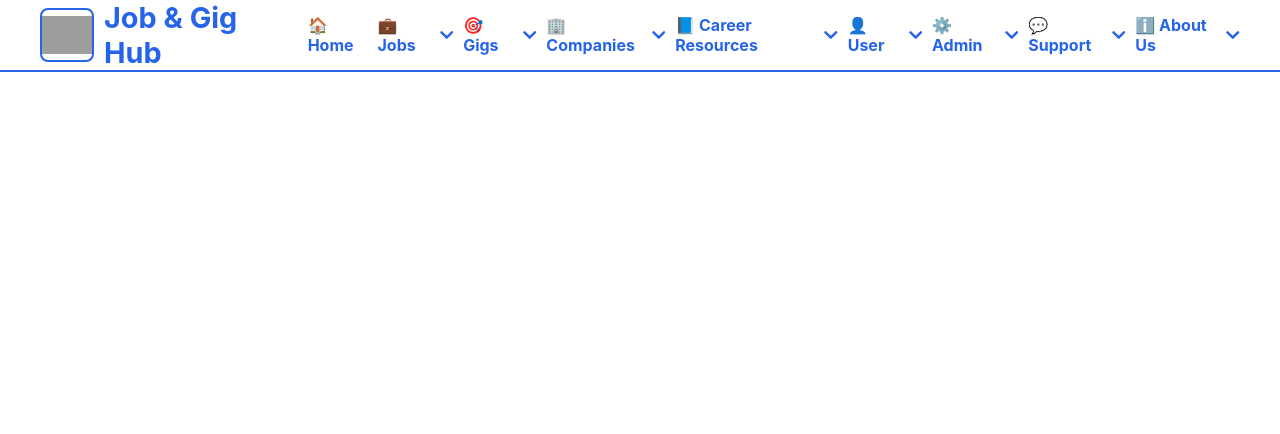
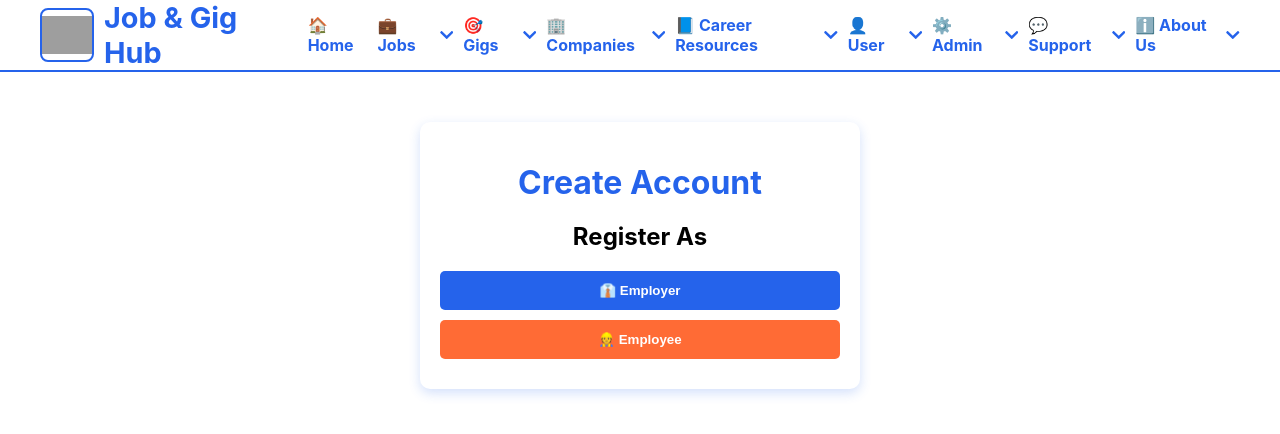
Before and after one commit to 777Wolf-dot/job-search, a React (Create React App) app: page /user/register in a window 1280 px wide. Shown: the top 434 px of the page. Built offline with nearby package versions, Linux system fonts and the light colour scheme; grey boxes are pictures that could not be loaded.

Commit message:
first commit

```diff
--- a/package.json
+++ b/package.json
@@ -3,6 +3,7 @@
   "version": "0.1.0",
   "private": true,
   "dependencies": {
+    "@supabase/supabase-js": "^2.58.0",
     "@testing-library/dom": "^10.4.1",
     "@testing-library/jest-dom": "^6.8.0",
     "@testing-library/react": "^16.3.0",
--- a/src/App.js
+++ b/src/App.js
@@ -13,6 +13,7 @@ import Home from "./Pages/Home";
 import MissionVision from "./Pages/About/MissionVision";
 import OurStory from "./Pages/About/OurStory";
 import Team from "./Pages/About/Team";
+import Register from "./Pages/User/Register";
 // import Contact from "./Pages/Contact";
 // import NotFound from "./Pages/NotFound";
 
@@ -27,6 +28,7 @@ function App() {
         <Route path="/about/our-story" element={<OurStory />} />
         <Route path="/about/mission" element={<MissionVision />} />
         <Route path="/about/team" element={<Team />} />
+        <Route path="/user/register" element={<Register />} />
     </Routes>
     </>
   );
--- a/src/Components/Navbar.js
+++ b/src/Components/Navbar.js
@@ -82,7 +82,7 @@ const Navbar = () => {
       key: "user",
       links: [
         { name: "Login", path: "/login" },
-        { name: "Register", path: "/register" },
+        { name: "Register", path: "/user/register" },
         { name: "Profile", path: "/profile" },
         { name: "Dashboard", path: "/dashboard" },
       ],
--- /dev/null
+++ b/src/Pages/User/Register.js
@@ -0,0 +1,103 @@
+import React, { useState } from "react";
+import { supabase } from "../../supabaseClient";
+import "../User/userstyling/Register.css"
+
+const Register = () => {
+  const [role, setRole] = useState(""); // employer | employee
+  const [email, setEmail] = useState("");
+  const [password, setPassword] = useState("");
+  const [name, setName] = useState("");
+  const [loading, setLoading] = useState(false);
+  const [message, setMessage] = useState("");
+
+  const handleRegister = async (e) => {
+    e.preventDefault();
+    setLoading(true);
+    setMessage("");
+
+    try {
+      // 1. Create user in Supabase Auth
+      const { data, error } = await supabase.auth.signUp({
+        email,
+        password,
+      });
+
+      if (error) throw error;
+
+      // 2. Store role + name in user_profiles table
+      const user = data.user;
+      if (user) {
+        const { error: profileError } = await supabase
+          .from("user_profiles")
+          .insert([
+            {
+              id: user.id, // same id as auth
+              name,
+              role,
+              email,
+            },
+          ]);
+
+        if (profileError) throw profileError;
+      }
+
+      setMessage("✅ Account created! Check your email to verify.");
+    } catch (err) {
+      console.error(err);
+      setMessage("❌ " + err.message);
+    } finally {
+      setLoading(false);
+    }
+  };
+
+  return (
+    <div className="register-container">
+      <h1>Create Account</h1>
+
+      {/* STEP 1: Role selection */}
+      {!role ? (
+        <div className="role-selection">
+          <h2>Register As</h2>
+          <button onClick={() => setRole("employer")} className="btn primary">
+            👔 Employer
+          </button>
+          <button onClick={() => setRole("employee")} className="btn secondary">
+            👷 Employee
+          </button>
+        </div>
+      ) : (
+        /* STEP 2: Registration Form */
+        <form onSubmit={handleRegister} className="register-form">
+          <h2>{role === "employer" ? "Employer" : "Employee"} Signup</h2>
+          <input
+            type="text"
+            placeholder="Full Name / Company"
+            value={name}
+            onChange={(e) => setName(e.target.value)}
+            required
+          />
+          <input
+            type="email"
+            placeholder="Email Address"
+            value={email}
+            onChange={(e) => setEmail(e.target.value)}
+            required
+          />
+          <input
+            type="password"
+            placeholder="Password (min 6 chars)"
+            value={password}
+            onChange={(e) => setPassword(e.target.value)}
+            required
+          />
+          <button type="submit" className="btn primary" disabled={loading}>
+            {loading ? "Creating..." : "Register"}
+          </button>
+          <p className="message">{message}</p>
+        </form>
+      )}
+    </div>
+  );
+};
+
+export default Register;
--- /dev/null
+++ b/src/Pages/User/userstyling/Register.css
@@ -0,0 +1,40 @@
+.register-container {
+  max-width: 400px;
+  margin: 50px auto;
+  padding: 20px;
+  text-align: center;
+  background: #ffffff;
+  border-radius: 10px;
+  box-shadow: 0 4px 12px rgba(37, 99, 235, 0.2);
+}
+
+.register-container h1 {
+  color: #2563EB;
+  margin-bottom: 20px;
+}
+
+.role-selection button {
+  display: block;
+  width: 100%;
+  margin: 10px 0;
+}
+
+.register-form input {
+  width: 100%;
+  padding: 12px;
+  margin: 10px 0;
+  border: 1px solid #ccc;
+  border-radius: 8px;
+}
+
+.register-form button {
+  width: 100%;
+  padding: 12px;
+  margin-top: 10px;
+}
+
+.message {
+  margin-top: 10px;
+  color: #2563EB;
+  font-weight: bold;
+}
--- /dev/null
+++ b/src/supabaseClient.js
@@ -0,0 +1,8 @@
+// src/supabaseClient.js
+import { createClient } from "@supabase/supabase-js";
+
+// Get these from your Supabase project settings
+const SUPABASE_URL = "https://afwoovvkjgbwgoerduva.supabase.co";
+const SUPABASE_ANON_KEY = "eyJhbGciOiJIUzI1NiIsInR5cCI6IkpXVCJ9.eyJpc3MiOiJzdXBhYmFzZSIsInJlZiI6ImFmd29vdnZramdid2dvZXJkdXZhIiwicm9sZSI6ImFub24iLCJpYXQiOjE3NTg4NjI3NTAsImV4cCI6MjA3NDQzODc1MH0.seE0dr2C2k9vRI3yv4DE650jV8_9Iwm-3JHLyerB5TY";
+
+export const supabase = createClient(SUPABASE_URL, SUPABASE_ANON_KEY);
--- /dev/null
+++ b/supabaseClient.js
@@ -0,0 +1,8 @@
+// src/supabaseClient.js
+import { createClient } from "@supabase/supabase-js";
+
+// Get these from your Supabase project settings
+const SUPABASE_URL = "https://afwoovvkjgbwgoerduva.supabase.co";
+const SUPABASE_ANON_KEY = "eyJhbGciOiJIUzI1NiIsInR5cCI6IkpXVCJ9.eyJpc3MiOiJzdXBhYmFzZSIsInJlZiI6ImFmd29vdnZramdid2dvZXJkdXZhIiwicm9sZSI6ImFub24iLCJpYXQiOjE3NTg4NjI3NTAsImV4cCI6MjA3NDQzODc1MH0.seE0dr2C2k9vRI3yv4DE650jV8_9Iwm-3JHLyerB5TY";
+
+export const supabase = createClient(SUPABASE_URL, SUPABASE_ANON_KEY);
```
Also changed, not shown: 1 other file (tests, documents, lock files or other folders).
